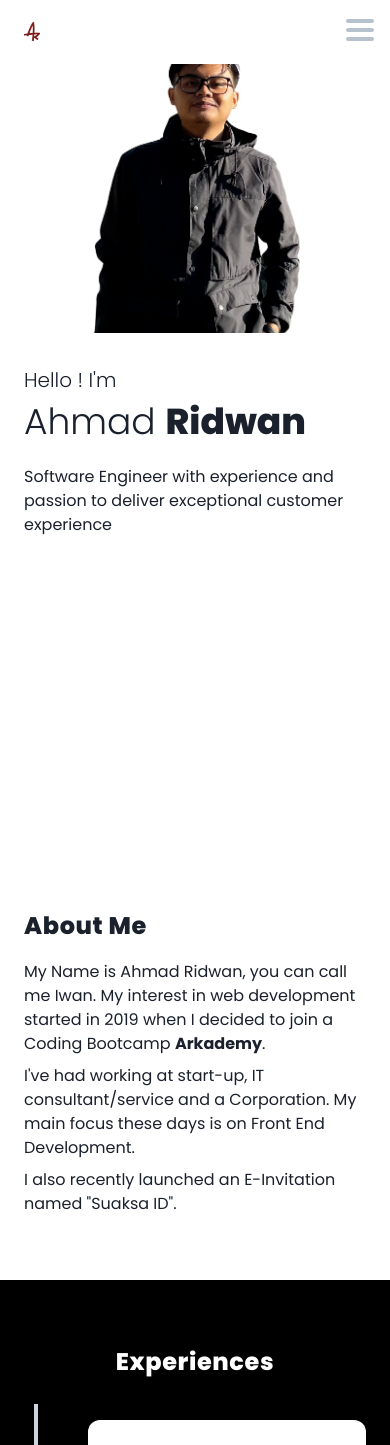
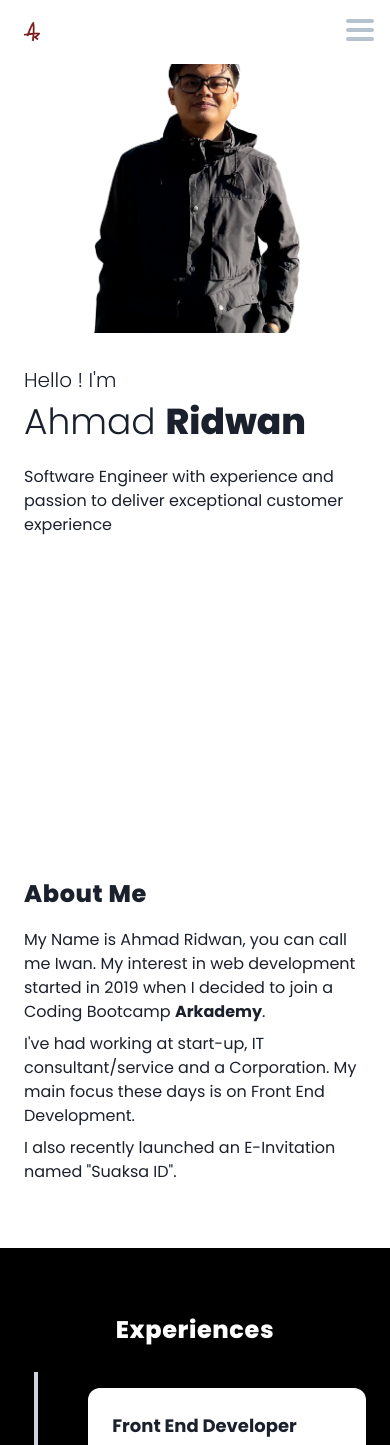
Before and after one commit to pujakesuma/personal-web, a Nuxt app: page / in a window 390 px wide. Shown: the top 1445 px of the page. Built offline with nearby package versions, Linux system fonts and the light colour scheme.

Commit message:
fix: about height section

```diff
--- a/components/templates/About.vue
+++ b/components/templates/About.vue
@@ -1,5 +1,5 @@
 <template>
-  <wrapper :height="'h-auto sm:h-screen'" class="py-16 sm:py-0">
+  <wrapper :height="'h-auto sm:h-screen'" class="pb-16 pt-8 sm:pb-0 sm:pt-0">
     <template #content>
       <div
         class="flex flex-col sm:flex-row items-center h-full rounded-lg sm:rounded-none"
```
